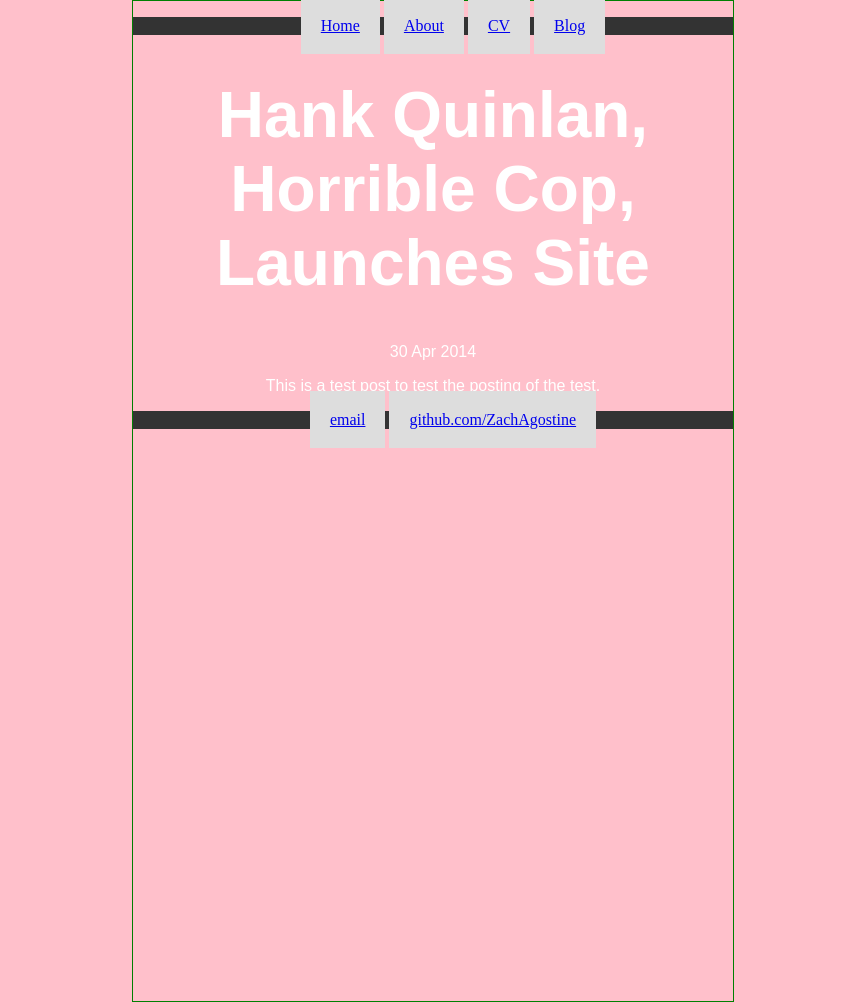
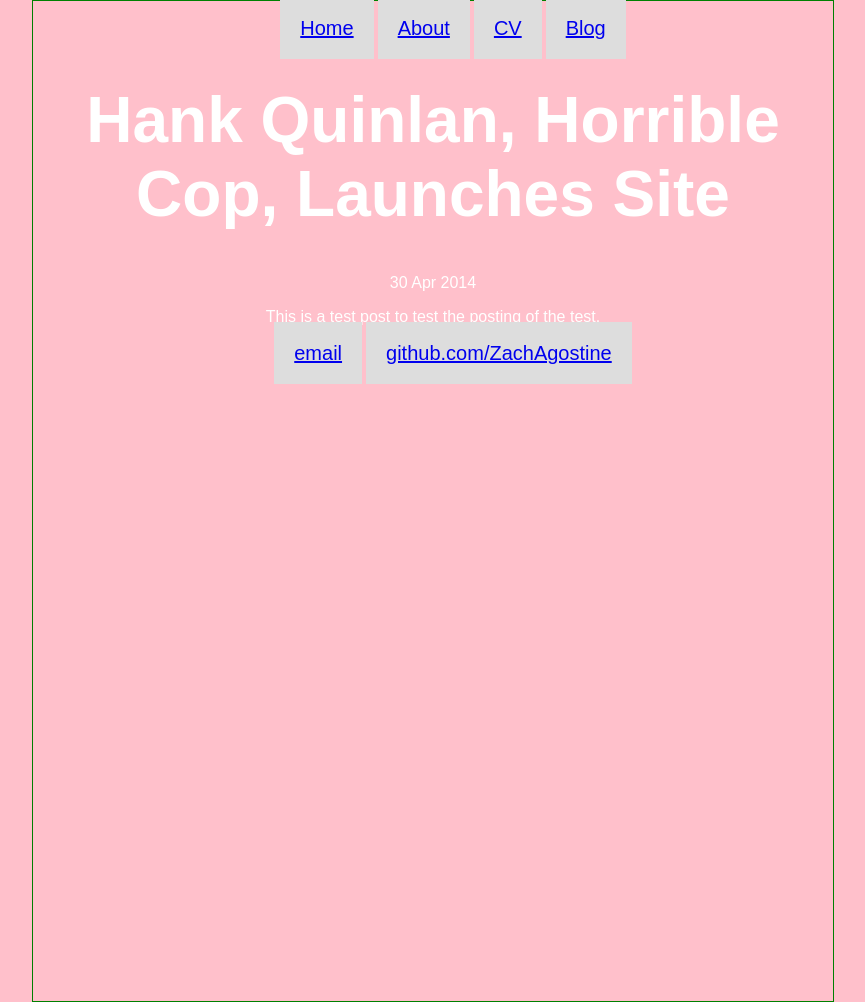
Before and after one commit to ZachAgostine/ZachAgostine.github.io, a Jekyll site: the page built from _posts/2017-02-21-test-test.md, in a window 1280 px wide. Shown: the whole page, without its empty margins (207-1072 px from the left). Built offline with Jekyll 4.4.1, drawn with Linux system fonts in a browser that asks for light colours.

Commit message:
Update main.css

```diff
--- a/css/main.css
+++ b/css/main.css
@@ -1,7 +1,7 @@
 body {
 	display: block;
 	height: 1000px;
-	width: 600px;
+	width: 800px;
 	border: 1px solid green;
 	border-style: solid;
 	word-wrap: break-word;
@@ -12,7 +12,6 @@ body {
 
 ul {
    	list-style-type: none;
-    	background-color: #333;
 	text-align: center;
 }
 
@@ -23,6 +22,8 @@ li {
     	padding: 20px;
 	margin: 0;
 	background-color: #dddddd;
+	font-family: "arial";
+	font-size: 20px;
 }
 
 navigation {
```
